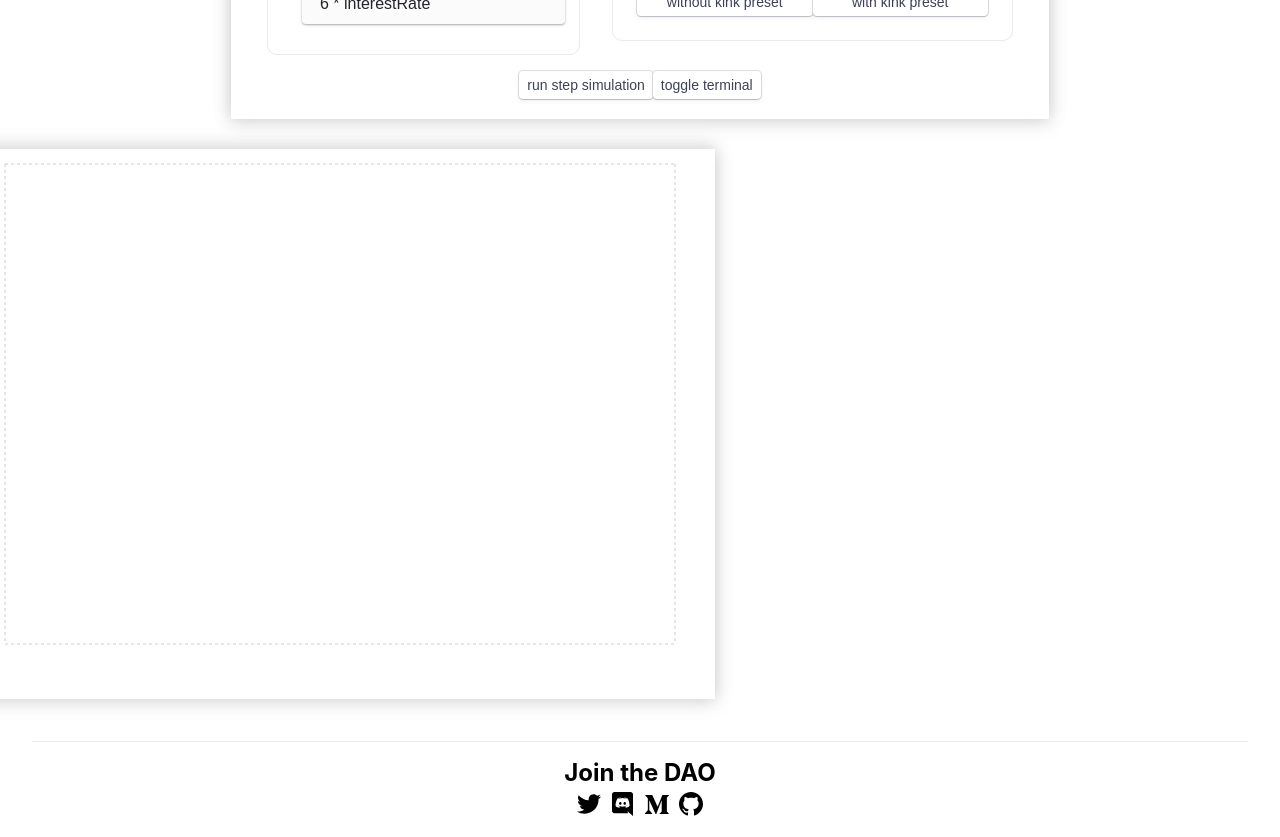
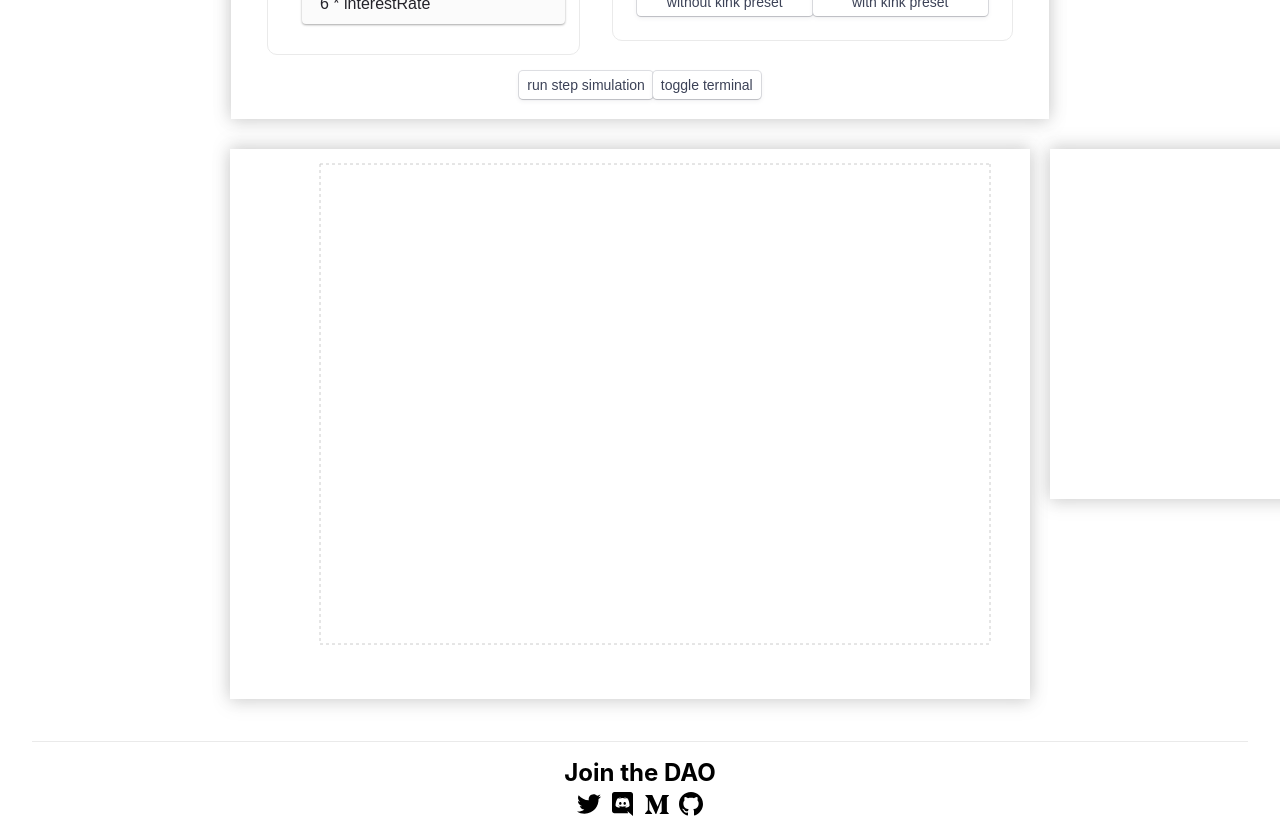
Before and after one commit to Risk-DAO/interest-rate-simulator, a Next.js app: page / in a window 1280 px wide. Shown: the part 540-1377 px from the top of the page. Built offline with nearby package versions, Linux system fonts and the light colour scheme.

Commit message:
fixed css

```diff
--- a/pages/index.tsx
+++ b/pages/index.tsx
@@ -176,6 +176,7 @@ export default function Home() {
           </div>
         </div>
         <div className={styles.graphsContainer}>
+          <div className={styles.centering}></div>
           {true ? (
             <div className={styles.supplyGraph}>
               <ResponsiveContainer width="100%" height="100%">
@@ -206,7 +207,6 @@ export default function Home() {
           ) : (
             ''
           )}
-          {terminal ? (
             <div className={styles.terminal}>
               {simulationLogs ? <p>final values:</p> : ''}
               {simulationLogs?.map((point, i) => (
@@ -215,9 +215,6 @@ export default function Home() {
                 </p>
               ))}
             </div>
-          ) : (
-            ''
-          )}
         </div>
 
       </main>
--- a/styles/Home.module.css
+++ b/styles/Home.module.css
@@ -18,9 +18,11 @@
 }
 .terminal{
     font-family: monospace;
+    width: 20%;
     padding: 10px;
     font-size: 11px;
     height: 350px;
+    margin: 10px;
     min-height: 0;
     white-space: pre;
     overflow: auto;
@@ -342,10 +344,11 @@
   display: flex;
   flex: 1;
   flex-direction: row;
-  justify-content: space-around;
+  justify-content: center;
 }
 .supplyGraph{
   min-width:800px;
+  max-width: 800px;
   min-height: 550px;
   padding: 10px;
   margin: 10px;
```
